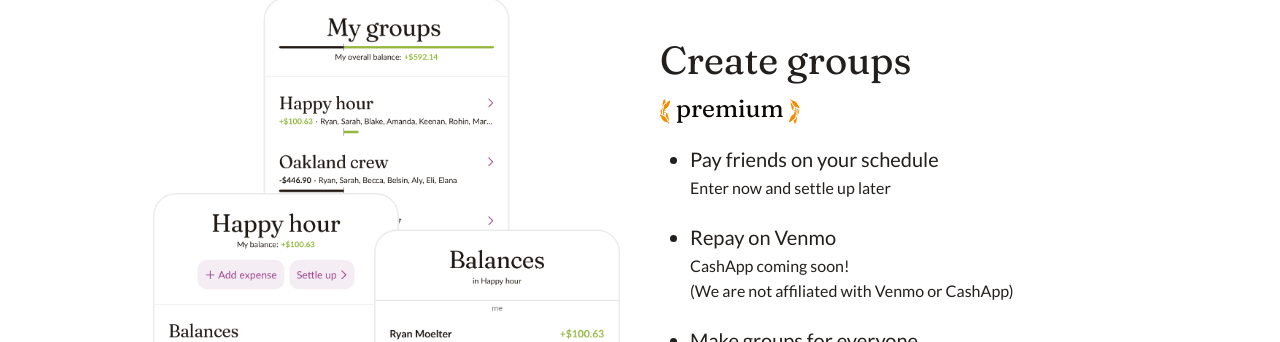
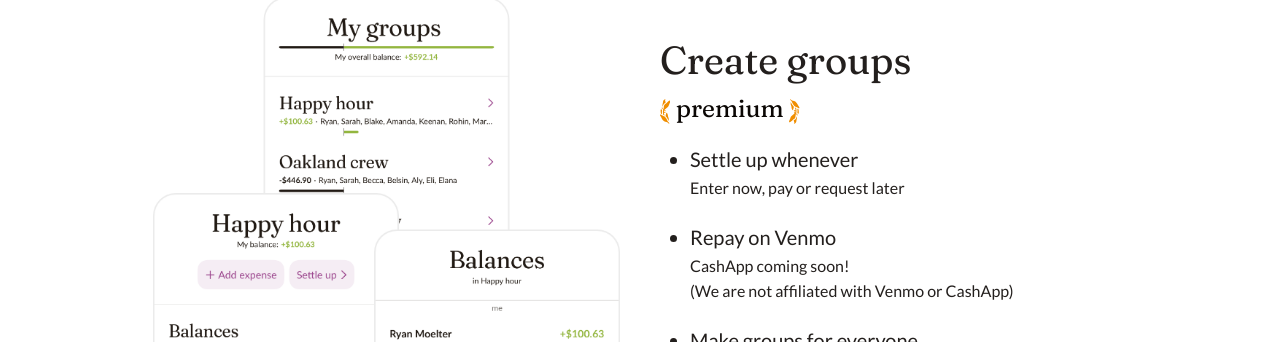
Before and after one commit to moeltenio/heypenny-website, a Jekyll site: the page built from index.html, in a window 1280 px wide. Shown: the part 1209-1551 px from the top of the page. Built offline with Jekyll 4.4.1, drawn with Linux system fonts in a browser that asks for light colours; the list of posts is cut into pages by our own code.

Commit message:
Tweak wording

```diff
--- a/index.html
+++ b/index.html
@@ -121,8 +121,8 @@ featured_image: /images/heypenny/heypenny-share-preview.png
         </p>
         <ul>
           <li>
-            <p>Pay friends on your schedule</p>
-            <p class="caption">Enter now and settle up later</p>
+            <p>Settle up whenever</p>
+            <p class="caption">Enter now, pay or request later</p>
           </li>
           <li>
             <p>Repay on Venmo</p>
```
